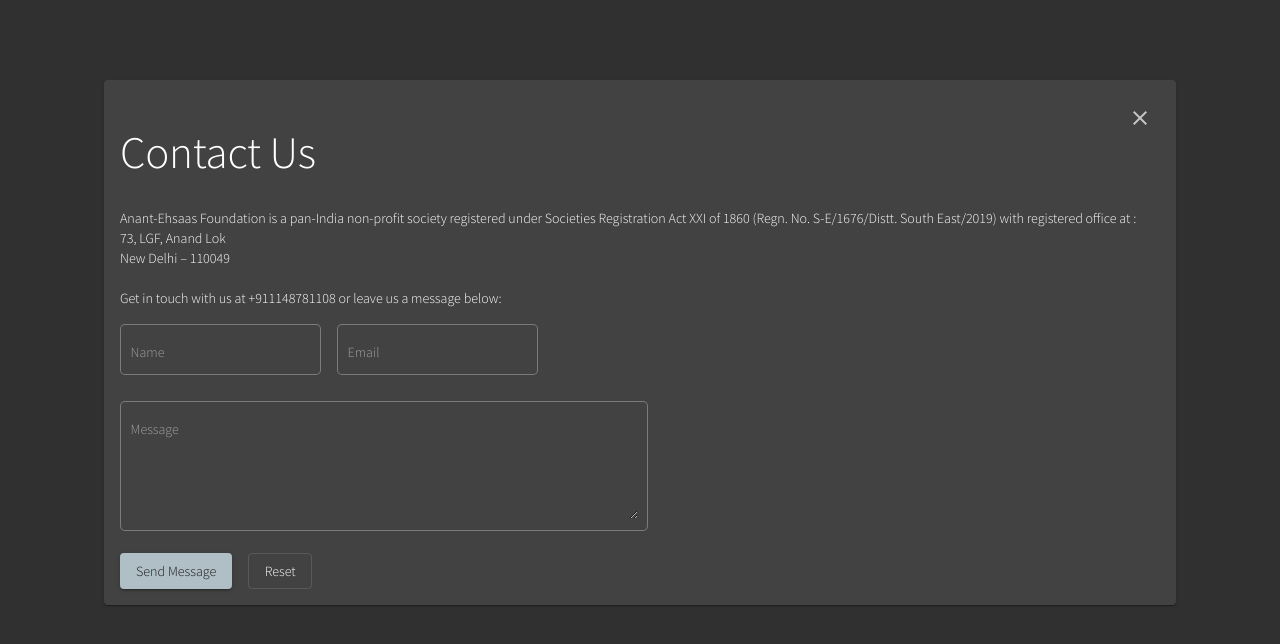
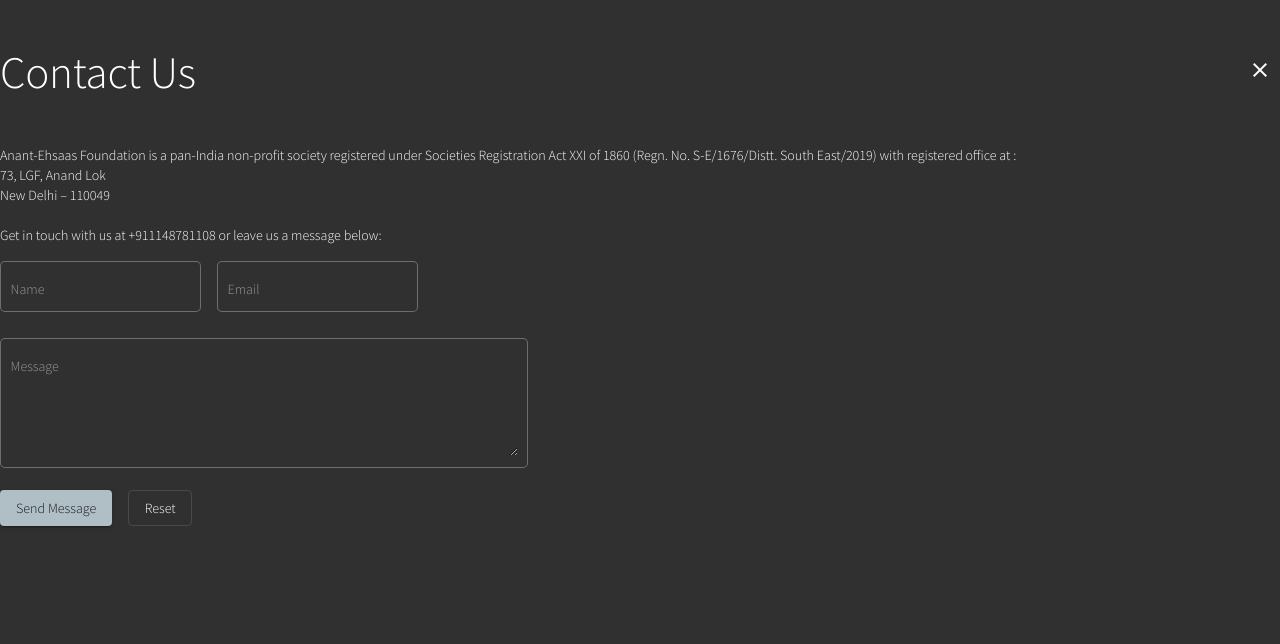
Before and after one commit to anant-ehsaas/anant-ehsaas.github.io, an Angular app: page /contact in a window 1280 px wide. Shown: the top 644 px of the page. Built offline with nearby package versions, Linux system fonts and the light colour scheme.

Commit message:
Update for closing modal with escape key Use mat-dialog instead of mat-card Convert contact-us to mat-dialog

```diff
--- a/src/app/contact-us/contact-us.component.html
+++ b/src/app/contact-us/contact-us.component.html
@@ -1,18 +1,17 @@
-<mat-card>
-  <mat-card-subtitle>
-    <button mat-icon-button routerLink="/dashboard">
+<div mat-dialog-actions>
+  <button mat-icon-button mat-dialog-close>
     <mat-icon style="font-size: x-large"> close </mat-icon>
   </button>
-  </mat-card-subtitle>
-  <mat-card-title>
+</div>
+<div mat-dialog-title>
   <span class="mat-display-2">Contact Us</span>
-  </mat-card-title>
-  <mat-card-content>
+</div>
+<mat-dialog-content>
   <div class="mat-body">
     <p>
-        Anant-Ehsaas Foundation is a pan-India non-profit society registered
-        under Societies Registration Act XXI of 1860 (Regn. No. S-E/1676/Distt.
-        South East/2019) with registered office at :
+      Anant-Ehsaas Foundation is a pan-India non-profit society registered under
+      Societies Registration Act XXI of 1860 (Regn. No. S-E/1676/Distt. South
+      East/2019) with registered office at :
       <br />73, LGF, Anand Lok <br />New Delhi – 110049 <br />
       <br />Get in touch with us at +911148781108 or leave us a message below:
     </p>
@@ -63,10 +62,7 @@
       >
         Send Message
       </button>
-        <button type="reset" mat-stroked-button class="form-button">
-          Reset
-        </button>
+      <button type="reset" mat-stroked-button class="form-button">Reset</button>
     </form>
   </div>
-  </mat-card-content>
-</mat-card>
+</mat-dialog-content>
--- a/src/app/dashboard/dashboard.component.html
+++ b/src/app/dashboard/dashboard.component.html
@@ -21,8 +21,9 @@
     class="btn-contact mat-body"
     mat-raised-button
     appearance="disabled"
-    routerLink="/contact"
+    (click)="openContactDialog()"
   >
+    <!-- routerLink="/contact" -->
     Contact Us
   </button>
 </div>
@@ -35,7 +36,7 @@
   </p>
 </div>
 
+<!-- TODO press escape to close card -->
 <!-- TODO responsive mobile -->
-<!-- TODO press escape to close card -->
 <!-- TODO add validations on contact us form -->
 <!-- TODO add accesibility supported html code -->
--- a/src/app/dashboard/dashboard.component.ts
+++ b/src/app/dashboard/dashboard.component.ts
@@ -1,15 +1,18 @@
 import { Component, OnInit } from '@angular/core';
+import { MatDialog } from '@angular/material/dialog';
+import { ContactUsComponent } from '../contact-us/contact-us.component';
 
 @Component({
   selector: 'app-dashboard',
   templateUrl: './dashboard.component.html',
-  styleUrls: ['./dashboard.component.css']
+  styleUrls: ['./dashboard.component.css'],
 })
 export class DashboardComponent implements OnInit {
+  constructor(public dialog: MatDialog) {}
 
-  constructor() { }
+  ngOnInit(): void {}
 
-  ngOnInit(): void {
+  openContactDialog(): void {
+    this.dialog.open(ContactUsComponent);
   }
-
 }
--- a/src/app/material/material.module.ts
+++ b/src/app/material/material.module.ts
@@ -1,20 +1,18 @@
 import { NgModule } from '@angular/core';
 import { MatButtonModule } from '@angular/material/button';
-import { MatCardModule } from '@angular/material/card';
-import { MatDividerModule } from '@angular/material/divider';
 import { MatListModule } from '@angular/material/list';
 import { MatIconModule } from '@angular/material/icon';
 import { MatInputModule } from '@angular/material/input';
 import { MatFormFieldModule } from '@angular/material/form-field';
+import { MatDialogModule } from '@angular/material/dialog';
 
 const modules = [
   MatButtonModule,
-  MatCardModule,
-  MatDividerModule,
   MatListModule,
   MatIconModule,
   MatInputModule,
   MatFormFieldModule,
+  MatDialogModule,
 ];
 
 @NgModule({
--- a/src/styles.css
+++ b/src/styles.css
@@ -1,9 +1,5 @@
 /* You can add global styles to this file, and also import other style files */
 
-html,
-body {
-  /* height: 100%; */
-}
 body {
   margin: 0;
   font-family: Roboto, "Helvetica Neue", sans-serif;
@@ -12,15 +8,10 @@
   font-size: 1.2rem;
 }
 
-mat-card {
-  margin: 5rem auto 0;
-  max-width: 65rem;
-}
-
-mat-card-subtitle {
+.mat-dialog-actions {
   float: right;
 }
 
-mat-card-title {
-  margin: 2rem 0 !important;
+.mat-dialog-title {
+  margin: 3rem 0 !important;
 }
```
Lines whose indentation alone changed are shown as unchanged.
